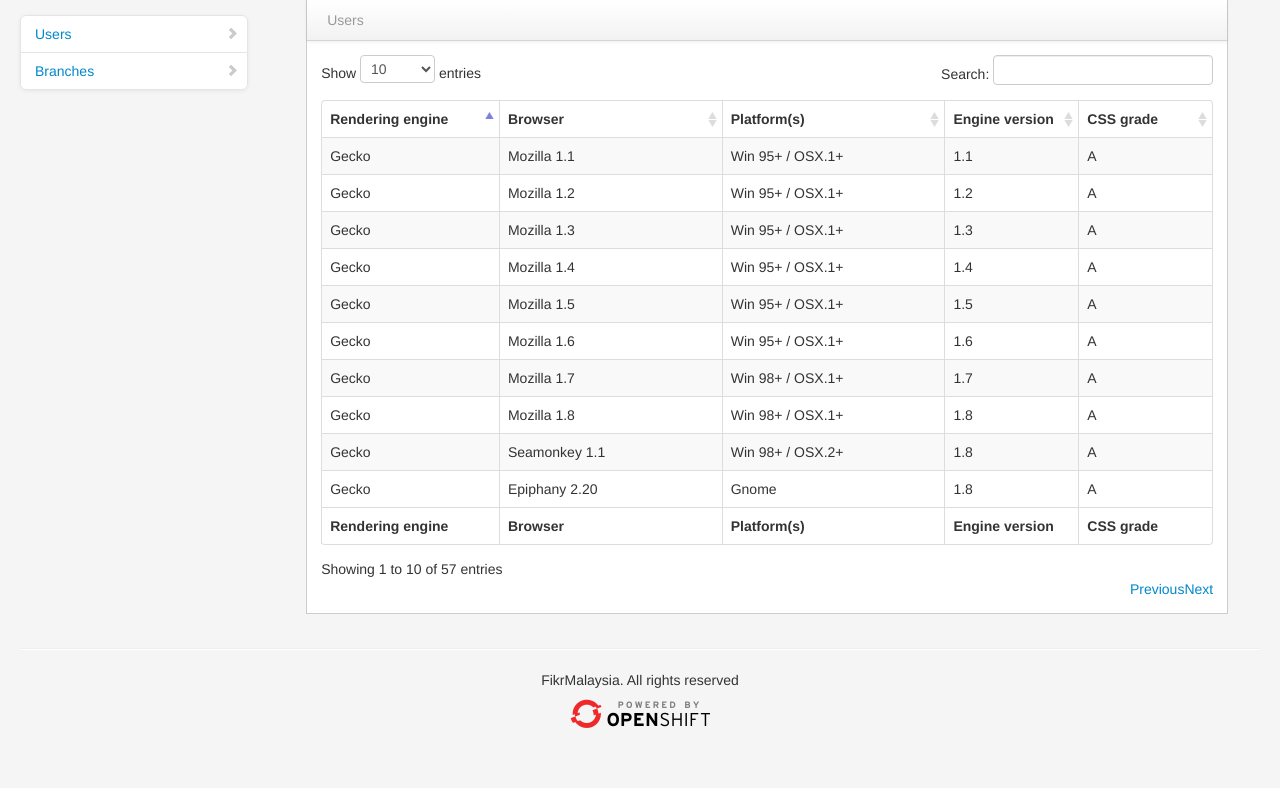
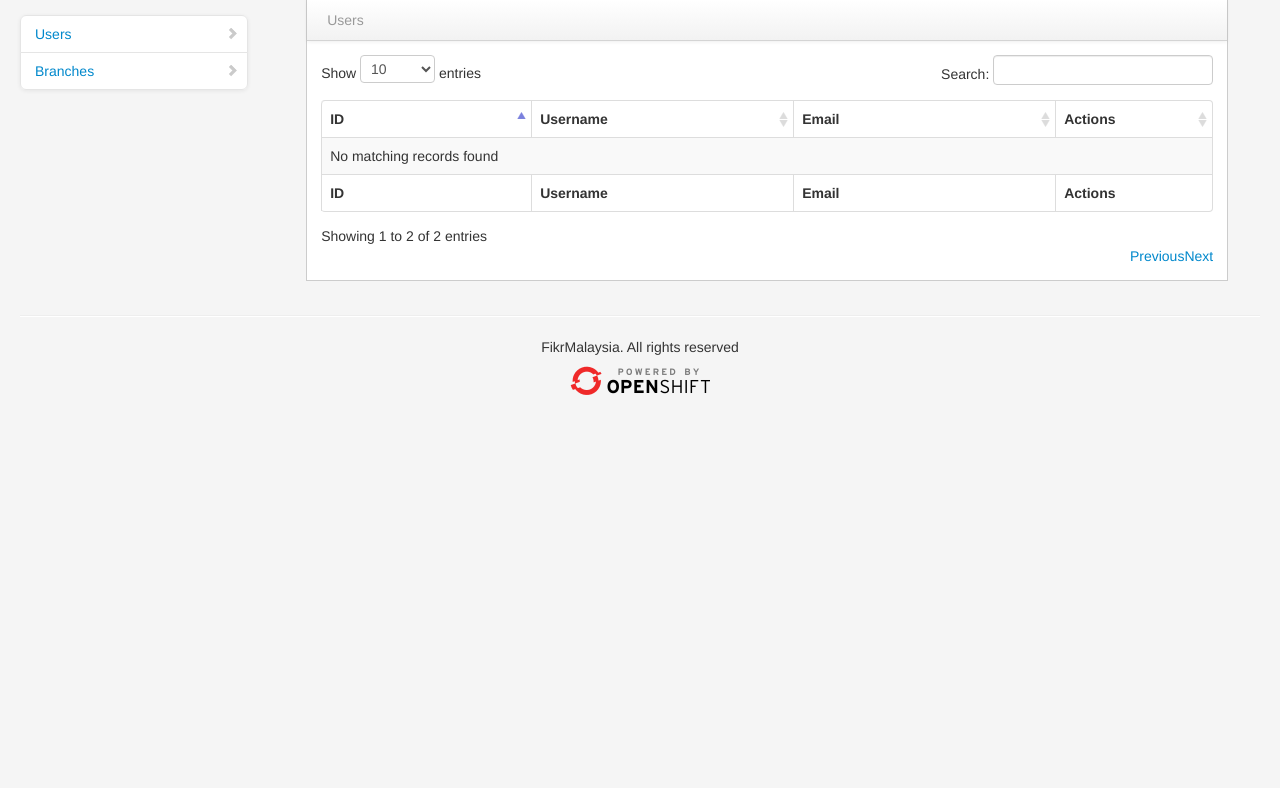
Before and after one commit to swdevbali/fikrposdc, a Flask app: page /manage/users in a window 1280 px wide. Shown: the part 75-863 px from the top of the page. After the commit the page ends 470 px from the top, so only its background shows below. Run offline with Flask 2, Linux system fonts and the light colour scheme; data that the repository does not hold is empty; some libraries are stand-ins or nearby versions.

Commit message:
yes, with dataset

```diff
--- a/wsgi/templates/users.html
+++ b/wsgi/templates/users.html
@@ -12,11 +12,10 @@
   									<table cellpadding="0" cellspacing="0" border="0" class="table table-striped table-bordered" id="example">
 <thead>
   <tr>
-    <th width="20%">Rendering engine</th>
-    <th width="25%">Browser</th>
-    <th width="25%">Platform(s)</th>
-    <th width="15%">Engine version</th>
-    <th width="15%">CSS grade</th>
+    <th width="20%">ID</th>
+    <th width="25%">Username</th>
+    <th width="25%">Email</th>
+    <th width="15%">Actions</th>
     </tr>
   </thead>
 <tbody>
@@ -24,11 +23,10 @@
 </tbody>
 <tfoot>
   <tr>
-    <th>Rendering engine</th>
-    <th>Browser</th>
-    <th>Platform(s)</th>
-    <th>Engine version</th>
-    <th>CSS grade</th>
+    <th>ID</th>
+    <th>Username</th>
+    <th>Email</th>
+    <th>Actions</th>
     </tr>
   </tfoot>
 
--- a/wsgi/views.py
+++ b/wsgi/views.py
@@ -1,10 +1,7 @@
 from main import app
-from flask import render_template, request, flash, url_for, redirect, abort
+from flask import render_template, request, flash, url_for, redirect, abort, jsonify
 from main import db
-import models
-import json
-import urllib
-import os
+import models, json,  os, string
 
 @app.route('/')
 def index():
@@ -43,8 +40,17 @@ def delete_user(user_id):
 
 @app.route ('/dataset/users')
 def dataset_users():
-    DIRNAME = os.path.split(__file__)[0]
-    json_path = os.path.join(DIRNAME, "static/sample.json")
-    json_file = open(json_path).read()
-    json_data = json.loads(json_file)
-    return json.dumps(json_data)
+    data = {}
+    data['iTotalRecords'] = 2
+    data['sEcho'] = 1
+    data['iTotalDisplayRecords'] =  2
+
+    aaData = []
+    users=models.Users.query.with_entities(
+        models.Users.id, models.Users.username,
+        models.Users.email).order_by(models.Users.username).all()
+    for user in users:
+        aaData.append([string.join(['<a href="/manage/users/view/',`user.id`,'">', `user.id`, '</a>'],''), user.username, user.email, 'Modify'])
+
+    data['aaData']=aaData
+    return json.dumps(data)
```
Also changed, not shown: setup.py (+7 -1 lines), wsgi/models.py (+11 -1 lines).
